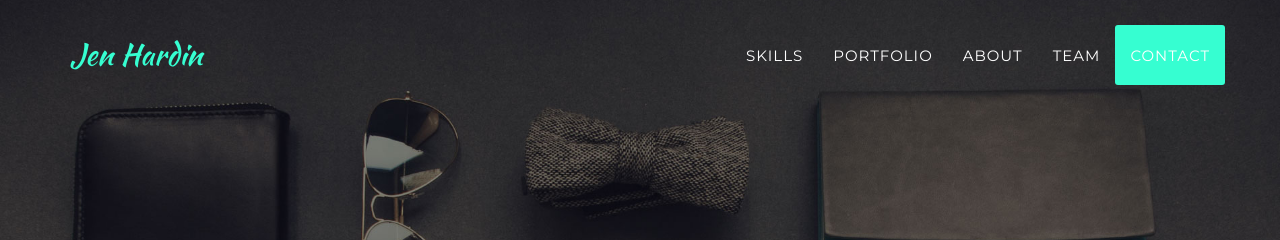
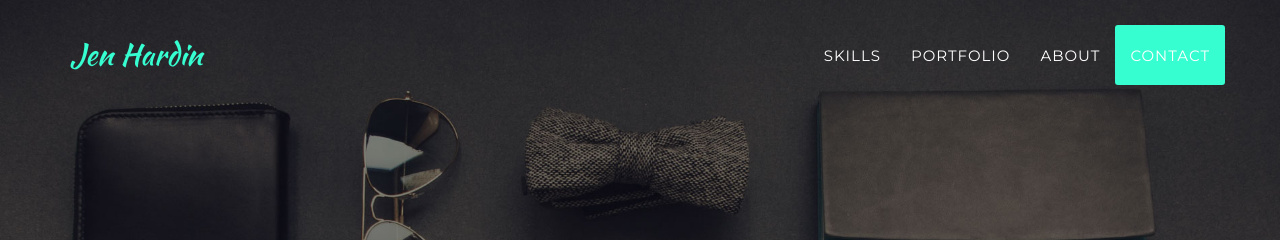
Before and after one commit to jenhardin/jenhardin.github.io, a Jekyll site: the page built from index.html, in a window 1280 px wide. Shown: the top 240 px of the page. Built offline with Jekyll 4.4.1, drawn with Linux system fonts in a browser that asks for light colours; some web fonts are replaced.

Commit message:
Getting rid of default About section

```diff
--- a/_includes/header.html
+++ b/_includes/header.html
@@ -24,11 +24,13 @@
                     <li>
                         <a class="page-scroll" href="#portfolio">Portfolio</a>
                     </li>
+                    <!--
                     <li>
                         <a class="page-scroll" href="#about">About</a>
                     </li>
+                    -->
                     <li>
-                        <a class="page-scroll" href="#team">Team</a>
+                        <a class="page-scroll" href="#team">About</a>
                     </li>
                     <li>
                         <a class="page-scroll" href="#contact">Contact</a>
```
